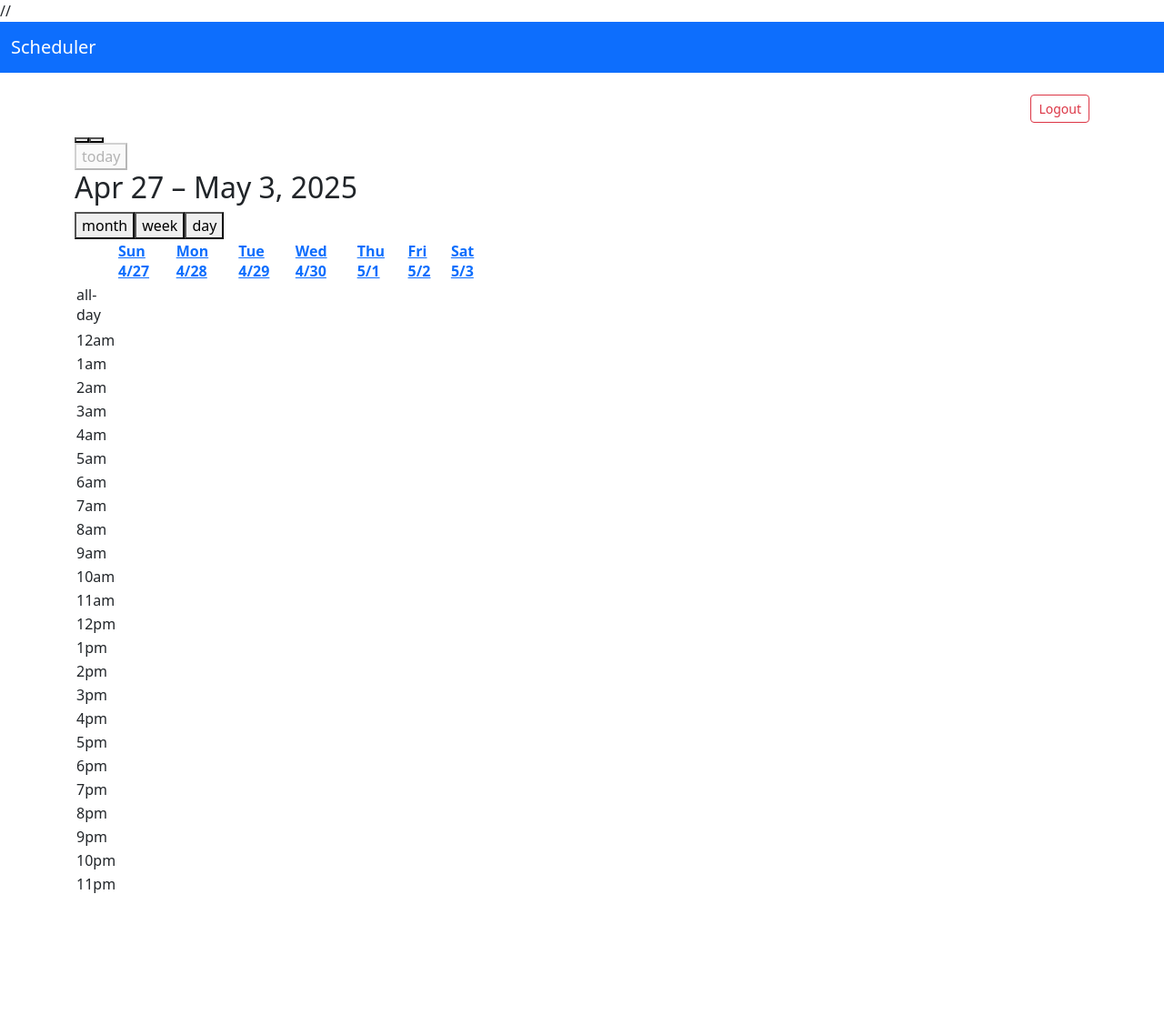
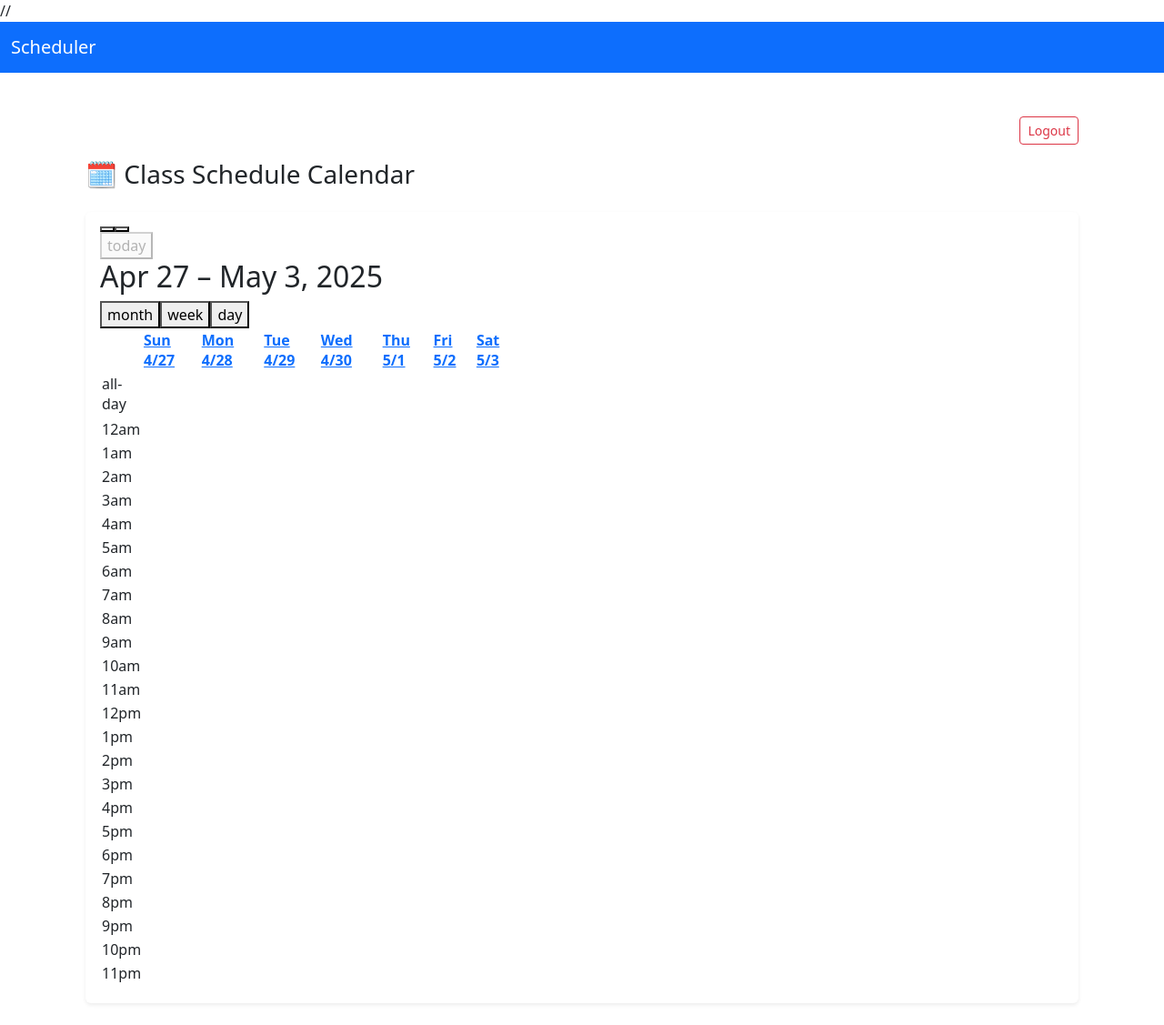
Before and after one commit to Lemi-in/SmartSchedule, a PHP site: page /student/view_calendar.php in a window 1280 px wide. Shown: the whole page at 91% size. Before the commit the page ends 982 px from the top, so only its background shows below. Run offline with PHP 8.4, Linux system fonts and the light colour scheme; a user stored in the database is signed in; data that the repository does not hold is empty; some libraries are stand-ins or nearby versions.

Commit message:
added bootstrap to view calalnder

```diff
--- a/student/view_calendar.php
+++ b/student/view_calendar.php
@@ -36,14 +36,29 @@
 }
 ?>
 
-<div class="text-end mb-3">
+<!-- Main container -->
+<div class="container py-4">
+
+    <!-- Logout button -->
+    <div class="d-flex justify-content-end mb-3">
         <a href="../logout.php" class="btn btn-outline-danger btn-sm">Logout</a>
     </div>
 
-<link href='https://cdn.jsdelivr.net/npm/fullcalendar@6.1.9/main.min.css' rel='stylesheet' />
-<script src='https://cdn.jsdelivr.net/npm/fullcalendar@6.1.9/main.min.js'></script>
+    <!-- Page title -->
+    <h3 class="mb-4">🗓️ Class Schedule Calendar</h3>
 
-<div id='calendar'></div>
+    <!-- FullCalendar styles and script -->
+    <link href="https://cdn.jsdelivr.net/npm/fullcalendar@6.1.9/main.min.css" rel="stylesheet">
+    <script src="https://cdn.jsdelivr.net/npm/fullcalendar@6.1.9/main.min.js"></script>
+
+    <!-- Calendar container -->
+    <div class="card shadow-sm border-0">
+        <div class="card-body">
+            <div id="calendar"></div>
+        </div>
+    </div>
+
+</div>
 
 <script>
     document.addEventListener('DOMContentLoaded', function () {
@@ -55,7 +70,8 @@
                 left: 'prev,next today',
                 center: 'title',
                 right: 'dayGridMonth,timeGridWeek,timeGridDay'
-        }
+            },
+            height: 'auto'
         });
         calendar.render();
     });
```
Lines whose indentation alone changed are shown as unchanged.
